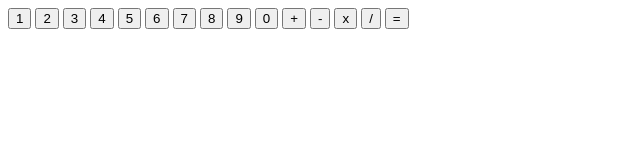
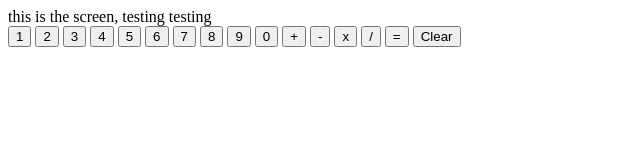
Before and after one commit to chenlingj999/Calculator, a plain HTML site: page index.html in a window 1280 px wide. Shown: the whole page, without its empty margins (0-640 px from the left). Drawn offline with Linux system fonts and the light colour scheme.

Commit message:
Add a clear button and a div for screen

```diff
--- a/index.html
+++ b/index.html
@@ -8,6 +8,7 @@
     <script src="calculatorLogic.js" defer></script>
 </head>
 <body>
+    <div class="screen">this is the screen, testing testing</div>
     <div class="keypad">
         <button>1</button>
         <button>2</button>
@@ -24,6 +25,7 @@
         <button>x</button>
         <button>/</button>
         <button>=</button>
+        <button>Clear</button>
     </div>
 </body>
 </html>
```
